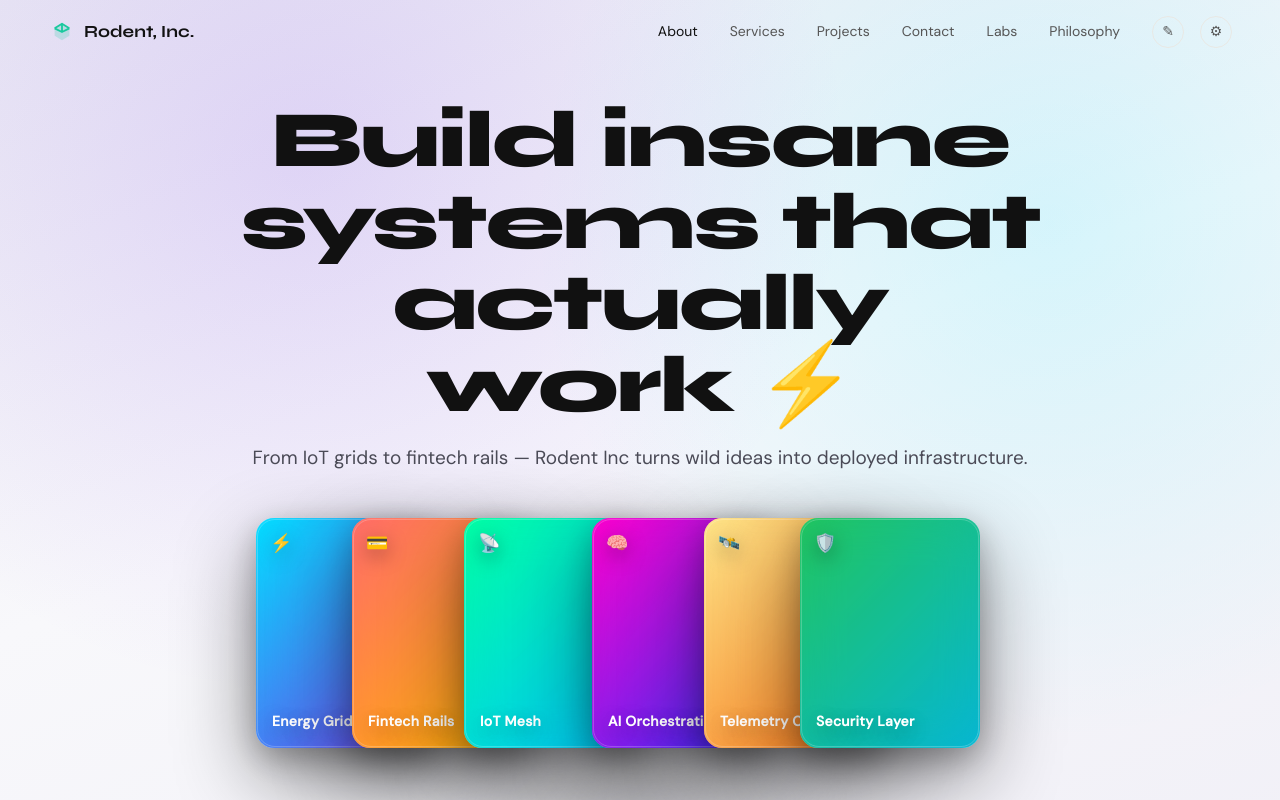
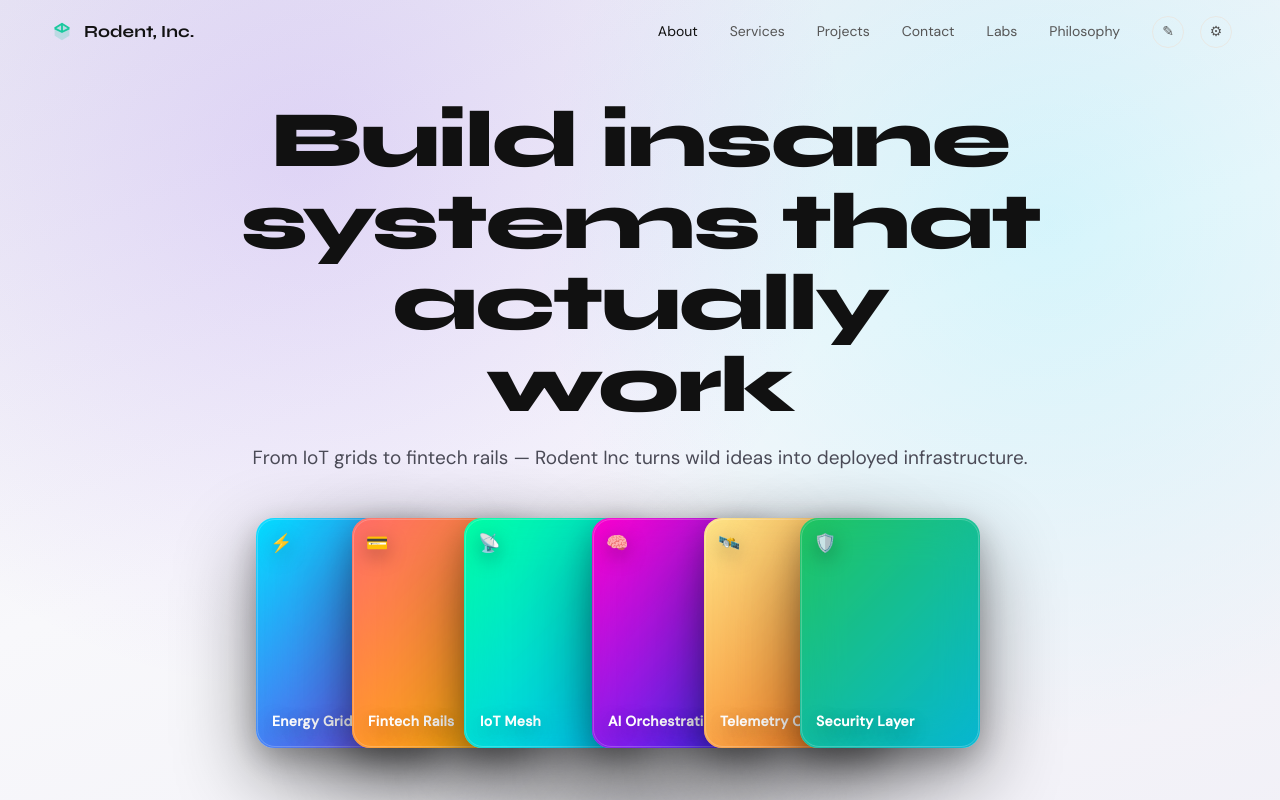
Before and after one commit to senior-netizen/rodent-vision-studio, a Next.js app: page / in a window 1280 px wide. Shown: the top 800 px of the page. Built offline with nearby package versions, Linux system fonts and the light colour scheme.

Commit message:
Remove emoji from hero heading

```diff
--- a/app/page.tsx
+++ b/app/page.tsx
@@ -215,7 +215,7 @@ export default function HomePage() {
 
       <motion.div className="hero" ref={heroRef} variants={heroContainer} initial="hidden" animate="show" id="about">
         <div className="hero-content">
-          <h1>Build insane systems that actually work ⚡</h1>
+          <h1>Build insane systems that actually work </h1>
           <p>From IoT grids to fintech rails — Rodent Inc turns wild ideas into deployed infrastructure.</p>
         </div>
 
```
